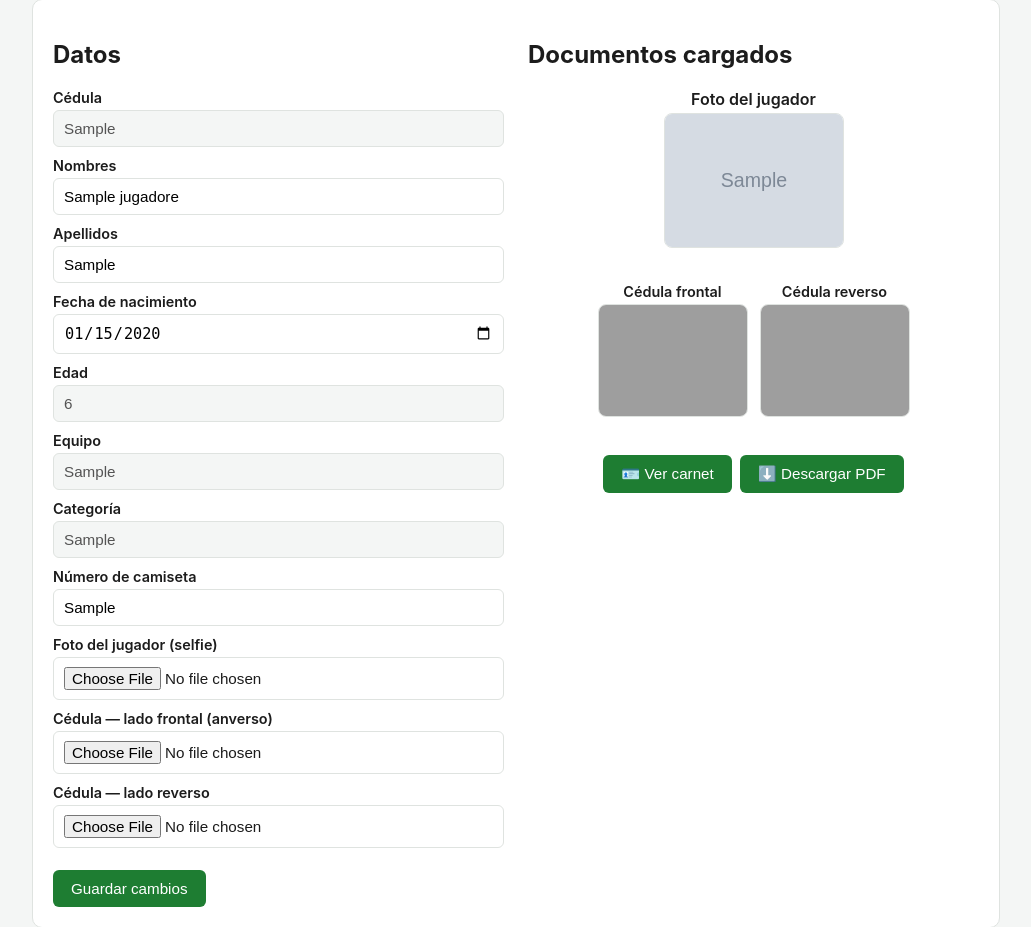
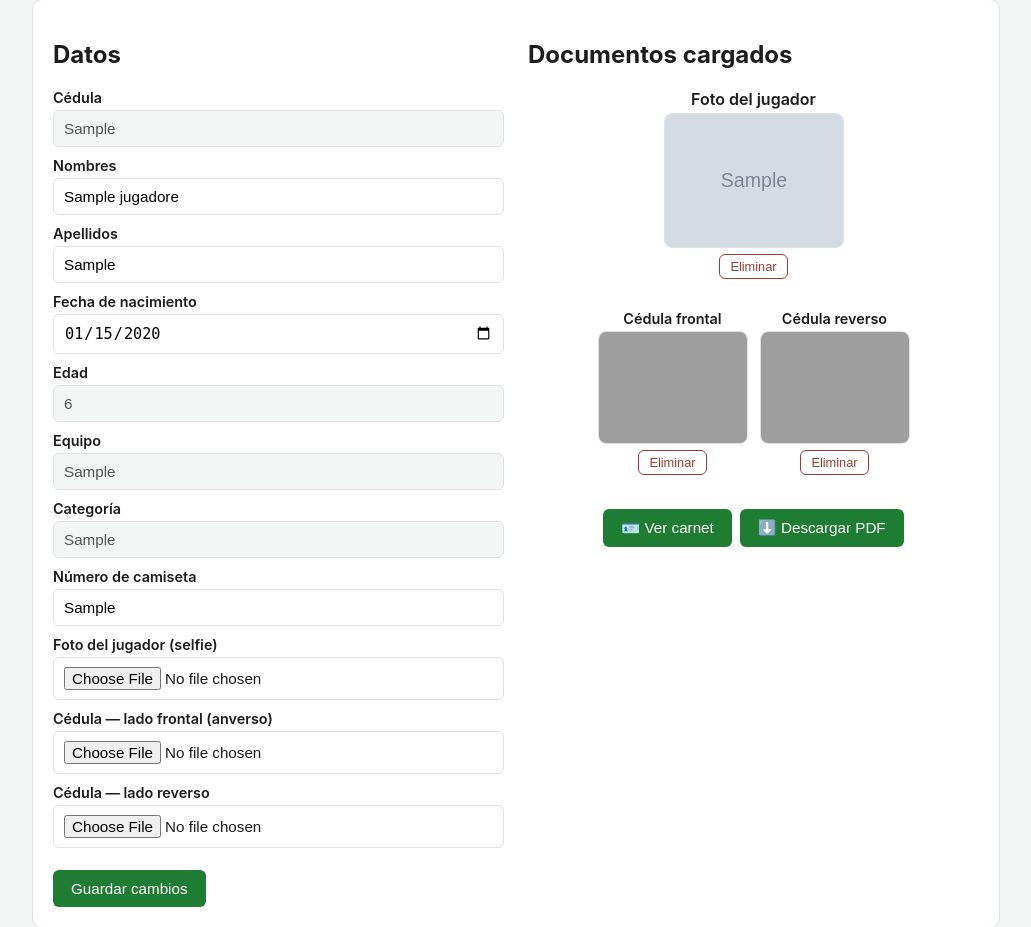
Before and after one commit to FERNANDO85540/LIGA-DEPORTIVA-OYAMBARILLO, a Flask app: page /jugador/1 in a window 1280 px wide. Shown: the part 237-1164 px from the top of the page, without its empty margins (124-1155 px from the left). Run offline with Flask 3, Linux system fonts and the light colour scheme; the visitor is signed in with stand-in values (Sample User, id 1); tables that the repository leaves empty hold one stand-in row (values such as "Sample post"); grey boxes marked "Sample" are stand-in pictures; some libraries are stand-ins or nearby versions; grey boxes are pictures that could not be loaded.

Commit message:
Completa opciones de editar/eliminar: quitar acceso de delegado y fotos
Agrega boton "Quitar acceso" en cada equipo para revocar el
usuario/clave del delegado sin tener que sobrescribirlo con otro
valor. Agrega boton "Eliminar" junto a cada una de las 3 fotos del
jugador (selfie, cedula frontal, cedula reverso) para borrarlas
individualmente sin depender de subir un reemplazo.

```diff
--- a/app.py
+++ b/app.py
@@ -355,6 +355,16 @@ def credenciales_equipo(equipo_id):
         except IntegrityError:
             db.rollback()
             flash(f"El usuario '{usuario}' ya está en uso por otro equipo.")
+    return redirect(url_for("detalle_equipo", equipo_id=equipo_id))
+
+
+@app.route("/equipos/<int:equipo_id>/credenciales/quitar", methods=["POST"])
+@admin_required
+def quitar_credenciales_equipo(equipo_id):
+    db = get_db()
+    db.execute("UPDATE equipos SET usuario = NULL, clave = NULL WHERE id = ?", (equipo_id,))
+    db.commit()
+    flash("Se quitó el acceso del delegado para este equipo.")
     return redirect(url_for("detalle_equipo", equipo_id=equipo_id))
 
 
@@ -748,6 +758,31 @@ def actualizar_jugador(jugador_id):
     return redirect(url_for("ficha_jugador", jugador_id=jugador_id))
 
 
+CAMPOS_FOTO_VALIDOS = {"foto", "cedula_frontal", "cedula_reverso"}
+
+
+@app.route("/jugador/<int:jugador_id>/quitar_foto/<campo>", methods=["POST"])
+@login_required
+def quitar_foto_jugador(jugador_id, campo):
+    if campo not in CAMPOS_FOTO_VALIDOS:
+        flash("Documento no válido.")
+        return redirect(url_for("index"))
+
+    db = get_db()
+    jugador = db.execute("SELECT * FROM jugadores WHERE id = ?", (jugador_id,)).fetchone()
+    if not jugador:
+        flash("Jugador no encontrado.")
+        return redirect(url_for("index"))
+    if not jugador_permitido(db, jugador):
+        flash("No tienes acceso a ese jugador.")
+        return redirect(url_for("index"))
+
+    db.execute(f"UPDATE jugadores SET {campo} = NULL WHERE id = ?", (jugador_id,))
+    db.commit()
+    flash("Documento eliminado.")
+    return redirect(url_for("ficha_jugador", jugador_id=jugador_id))
+
+
 def _font(size, bold=False):
     candidatos = ["arialbd.ttf", "Arial Bold.ttf", "DejaVuSans-Bold.ttf"] if bold else ["arial.ttf", "Arial.ttf", "DejaVuSans.ttf"]
     for nombre in candidatos:
--- a/templates/detalle_equipo.html
+++ b/templates/detalle_equipo.html
@@ -49,6 +49,11 @@
     </div>
     <button type="submit">Guardar acceso</button>
   </form>
+  {% if equipo.usuario %}
+    <form method="post" action="{{ url_for('quitar_credenciales_equipo', equipo_id=equipo.id) }}" onsubmit="return confirm('¿Quitar el acceso del delegado? Ya no podrá ingresar con este usuario/clave.');" style="margin-top:10px;">
+      <button type="submit" class="btn-del">Quitar acceso</button>
+    </form>
+  {% endif %}
 </div>
 {% endif %}
 
--- a/templates/ficha_jugador.html
+++ b/templates/ficha_jugador.html
@@ -55,7 +55,10 @@
     <div style="text-align:center; margin-bottom:16px;">
       <p style="font-weight:600; margin-bottom:4px;">Foto del jugador</p>
       {% if jugador.foto %}
-        <img src="{{ url_for('static', filename='fotos_jugadores/' + jugador.foto) }}" style="max-width:180px; border-radius:8px; border:1px solid var(--borde);">
+        <img src="{{ url_for('static', filename='fotos_jugadores/' + jugador.foto) }}" style="max-width:180px; border-radius:8px; border:1px solid var(--borde); display:block; margin:0 auto 6px;">
+        <form method="post" action="{{ url_for('quitar_foto_jugador', jugador_id=jugador.id, campo='foto') }}" onsubmit="return confirm('¿Eliminar esta foto?');">
+          <button type="submit" class="btn-del">Eliminar</button>
+        </form>
       {% else %}
         <p style="color:#888; font-size:0.85rem;">Sin foto cargada.</p>
       {% endif %}
@@ -65,7 +68,10 @@
       <div style="text-align:center;">
         <p style="font-weight:600; margin-bottom:4px; font-size:0.9rem;">Cédula frontal</p>
         {% if jugador.cedula_frontal %}
-          <img src="{{ url_for('static', filename='fotos_jugadores/' + jugador.cedula_frontal) }}" style="max-width:150px; border-radius:8px; border:1px solid var(--borde);">
+          <img src="{{ url_for('static', filename='fotos_jugadores/' + jugador.cedula_frontal) }}" style="max-width:150px; border-radius:8px; border:1px solid var(--borde); display:block; margin:0 auto 6px;">
+          <form method="post" action="{{ url_for('quitar_foto_jugador', jugador_id=jugador.id, campo='cedula_frontal') }}" onsubmit="return confirm('¿Eliminar esta foto?');">
+            <button type="submit" class="btn-del">Eliminar</button>
+          </form>
         {% else %}
           <p style="color:#888; font-size:0.8rem;">Sin cargar.</p>
         {% endif %}
@@ -73,7 +79,10 @@
       <div style="text-align:center;">
         <p style="font-weight:600; margin-bottom:4px; font-size:0.9rem;">Cédula reverso</p>
         {% if jugador.cedula_reverso %}
-          <img src="{{ url_for('static', filename='fotos_jugadores/' + jugador.cedula_reverso) }}" style="max-width:150px; border-radius:8px; border:1px solid var(--borde);">
+          <img src="{{ url_for('static', filename='fotos_jugadores/' + jugador.cedula_reverso) }}" style="max-width:150px; border-radius:8px; border:1px solid var(--borde); display:block; margin:0 auto 6px;">
+          <form method="post" action="{{ url_for('quitar_foto_jugador', jugador_id=jugador.id, campo='cedula_reverso') }}" onsubmit="return confirm('¿Eliminar esta foto?');">
+            <button type="submit" class="btn-del">Eliminar</button>
+          </form>
         {% else %}
           <p style="color:#888; font-size:0.8rem;">Sin cargar.</p>
         {% endif %}
```
